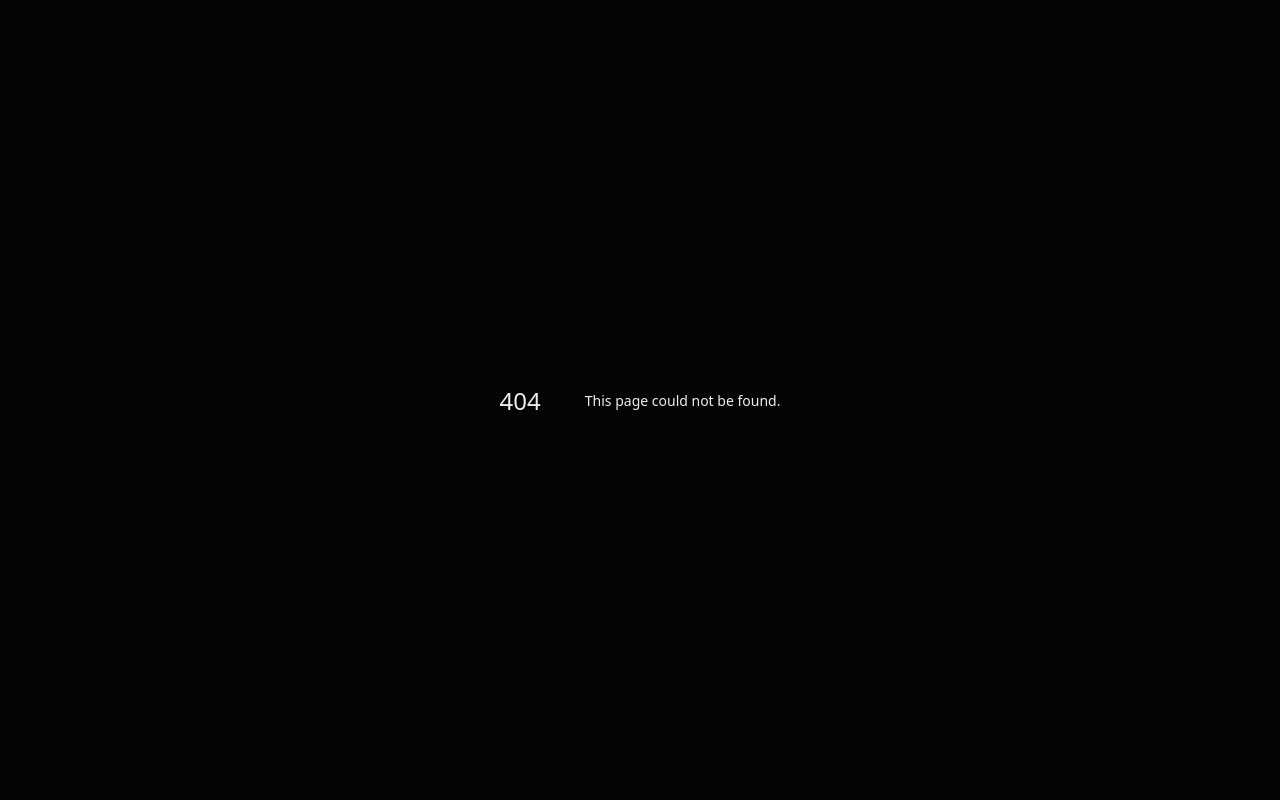
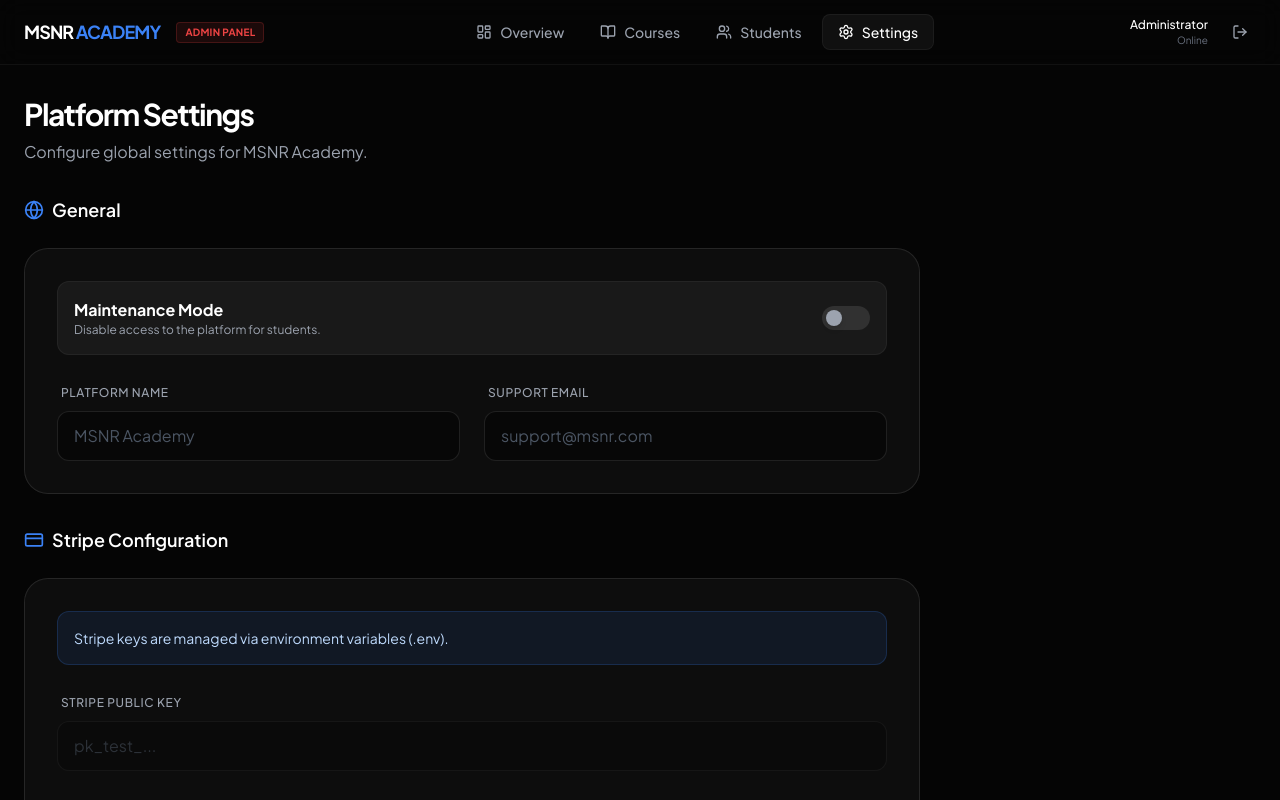
Before and after one commit to AlexiRn3/msnr-academy, a Next.js app: page /admin/settings in a window 1280 px wide. Before the commit this address had no page. Shown: the top 800 px of the page. Built offline with nearby package versions, Linux system fonts and the light colour scheme.

Commit message:
add admin pages

```diff
--- a/app/admin/courses/page.tsx
+++ b/app/admin/courses/page.tsx
@@ -1,48 +1,86 @@
-// Fichier: app/admin/courses/page.tsx
+// File: app/admin/courses/page.tsx
 import Link from "next/link";
-import { Plus } from "lucide-react";
-import { prisma } from "@/lib/db"; // On créera ce fichier juste après
+import { Plus, MoreVertical, Edit, Trash } from "lucide-react";
+import { prisma } from "@/lib/db";
 
-export default async function CoursesPage() {
-  // On récupère les cours depuis la base de données (Server Component)
+export default async function AdminCoursesPage() {
+  // Fetch courses from the database
   const courses = await prisma.course.findMany({
-    orderBy: { createdAt: 'desc' }
+    orderBy: { createdAt: 'desc' },
+    include: {
+      _count: {
+        select: { purchases: true, modules: true }
+      }
+    }
   });
 
   return (
-    <div className="space-y-6">
+    <div className="space-y-8 pb-20">
+
       <div className="flex items-center justify-between">
-        <h2 className="text-2xl font-bold text-white">Mes Formations</h2>
+        <div className="space-y-1">
+          <h1 className="text-3xl font-bold tracking-tighter text-white">Courses Management</h1>
+          <p className="text-gray-400">Create, edit, and manage your training programs.</p>
+        </div>
         <Link href="/admin/courses/new">
-          <button className="flex items-center gap-2 px-4 py-2 bg-primary hover:bg-blue-600 text-white font-medium rounded-lg transition-all">
+          <button className="flex items-center gap-2 px-5 py-2.5 bg-blue-600 hover:bg-blue-500 text-white font-bold rounded-xl transition-all shadow-[0_0_20px_-5px_rgba(59,130,246,0.4)]">
             <Plus className="w-4 h-4" />
-            Nouveau Cours
+            New Course
           </button>
         </Link>
       </div>
 
-      {/* Liste des cours */}
+      {/* Courses Grid */}
       <div className="grid grid-cols-1 md:grid-cols-2 lg:grid-cols-3 gap-6">
         {courses.length === 0 ? (
-          <div className="col-span-full text-center py-12 text-gray-500">
-            Aucune formation pour le moment. Créez votre première formation MSNR.
+          <div className="col-span-full flex flex-col items-center justify-center py-20 border border-dashed border-white/10 rounded-3xl bg-white/5">
+            <p className="text-gray-400 mb-4">No courses available yet.</p>
+            <Link href="/admin/courses/new" className="text-blue-500 hover:underline">
+              Create your first course
+            </Link>
           </div>
         ) : (
-          courses.map((course: typeof courses[number]) => (
-            <div key={course.id} className="group p-5 bg-surface border border-white/5 hover:border-primary/50 rounded-xl transition-all cursor-pointer">
-              <h3 className="text-lg font-semibold text-white group-hover:text-primary transition-colors">
-            {course.title}
-              </h3>
-              <p className="text-sm text-gray-400 mt-2 line-clamp-2">
-            {course.description || "Pas de description"}
-              </p>
-              <div className="mt-4 flex items-center justify-between text-xs font-medium">
-            <span className="bg-white/5 px-2 py-1 rounded text-gray-300">
-              {course.price > 0 ? `${course.price} €` : "Gratuit"}
-            </span>
-            <span className={course.isPublished ? "text-green-400" : "text-yellow-500"}>
-              {course.isPublished ? "Publié" : "Brouillon"}
-            </span>
+          courses.map((course) => (
+            <div key={course.id} className="group relative overflow-hidden rounded-3xl border border-white/5 bg-neutral-900/50 backdrop-blur-sm hover:border-white/10 transition-all duration-300">
+
+              {/* Status Badge */}
+              <div className="absolute top-4 left-4 z-10">
+                <span className={`px-3 py-1 text-[10px] font-bold uppercase tracking-wide rounded-full border backdrop-blur-md ${
+                  course.isPublished
+                    ? "bg-green-500/10 text-green-400 border-green-500/20"
+                    : "bg-yellow-500/10 text-yellow-400 border-yellow-500/20"
+                }`}>
+                  {course.isPublished ? "Published" : "Draft"}
+                </span>
+              </div>
+
+              {/* Action Menu (Mockup) */}
+              <button className="absolute top-4 right-4 z-10 p-2 rounded-full bg-black/50 text-white hover:bg-white hover:text-black transition-colors">
+                <MoreVertical className="w-4 h-4" />
+              </button>
+
+              {/* Course Cover Placeholder */}
+              <div className="h-40 w-full bg-gradient-to-b from-white/5 to-transparent" />
+
+              <div className="p-6 space-y-4">
+                <div>
+                  <h3 className="text-xl font-bold text-white mb-1 line-clamp-1">{course.title}</h3>
+                  <div className="flex items-center gap-4 text-xs text-gray-500">
+                    <span>{course._count.modules} Modules</span>
+                    <span>{course._count.purchases} Students</span>
+                  </div>
+                </div>
+
+                <div className="flex items-center justify-between pt-4 border-t border-white/5">
+                  <span className="text-lg font-bold text-white">
+                    {course.price > 0 ? `€${course.price}` : "Free"}
+                  </span>
+                  <Link href={`/admin/courses/${course.id}`}>
+                    <button className="flex items-center gap-2 px-4 py-2 bg-white/5 hover:bg-white/10 text-white text-xs font-bold rounded-lg transition-colors border border-white/5">
+                      <Edit className="w-3 h-3" /> Edit
+                    </button>
+                  </Link>
+                </div>
               </div>
             </div>
           ))
--- /dev/null
+++ b/app/admin/settings/page.tsx
@@ -0,0 +1,81 @@
+// File: app/admin/settings/page.tsx
+"use client";
+import { Save, CreditCard, Lock, Globe } from "lucide-react";
+
+export default function AdminSettingsPage() {
+  return (
+    <div className="max-w-4xl space-y-8 pb-20">
+
+      <div className="flex flex-col gap-2">
+        <h1 className="text-3xl font-bold tracking-tighter text-white">Platform Settings</h1>
+        <p className="text-gray-400">Configure global settings for MSNR Academy.</p>
+      </div>
+
+      {/* General Settings */}
+      <section className="space-y-6">
+        <h2 className="text-lg font-semibold text-white flex items-center gap-2">
+          <Globe className="w-5 h-5 text-blue-500" /> General
+        </h2>
+        <div className="p-8 rounded-3xl border border-white/10 bg-neutral-900/50 backdrop-blur-sm space-y-6">
+          <div className="flex items-center justify-between p-4 rounded-xl border border-white/5 bg-white/5">
+             <div>
+                <h3 className="text-white font-bold">Maintenance Mode</h3>
+                <p className="text-xs text-gray-400">Disable access to the platform for students.</p>
+             </div>
+             <ToggleSwitch />
+          </div>
+
+          <div className="grid gap-6 md:grid-cols-2">
+             <InputGroup label="Platform Name" placeholder="MSNR Academy" />
+             <InputGroup label="Support Email" placeholder="support@msnr.com" />
+          </div>
+        </div>
+      </section>
+
+      {/* Payment Settings */}
+      <section className="space-y-6">
+        <h2 className="text-lg font-semibold text-white flex items-center gap-2">
+          <CreditCard className="w-5 h-5 text-blue-500" /> Stripe Configuration
+        </h2>
+        <div className="p-8 rounded-3xl border border-white/10 bg-neutral-900/50 backdrop-blur-sm space-y-6">
+          <div className="p-4 rounded-xl bg-blue-500/10 border border-blue-500/20 text-blue-200 text-sm mb-4">
+             Stripe keys are managed via environment variables (.env).
+          </div>
+          <div className="grid gap-6">
+             <InputGroup label="Stripe Public Key" placeholder="pk_test_..." disabled />
+             <InputGroup label="Stripe Secret Key" placeholder="sk_test_..." disabled type="password" />
+          </div>
+        </div>
+      </section>
+
+      <div className="flex justify-end pt-4">
+        <button className="flex items-center gap-2 px-8 py-3 bg-white text-black font-bold rounded-xl hover:bg-gray-200 transition-all">
+            <Save className="w-4 h-4" /> Save Changes
+        </button>
+      </div>
+
+    </div>
+  );
+}
+
+function InputGroup({ label, placeholder, type = "text", disabled = false }: any) {
+  return (
+    <div className="space-y-2">
+      <label className="text-xs font-medium text-gray-400 uppercase tracking-wider ml-1">{label}</label>
+      <input
+        type={type}
+        disabled={disabled}
+        placeholder={placeholder}
+        className="w-full bg-black/40 border border-white/10 text-white rounded-xl py-3 px-4 focus:outline-none focus:ring-2 focus:ring-blue-500/50 focus:border-blue-500/50 transition-all placeholder:text-gray-600 disabled:opacity-50 disabled:cursor-not-allowed"
+      />
+    </div>
+  );
+}
+
+function ToggleSwitch() {
+    return (
+        <div className="w-12 h-6 bg-white/10 rounded-full p-1 cursor-pointer transition-colors hover:bg-white/20">
+            <div className="w-4 h-4 bg-gray-400 rounded-full shadow-md transform transition-transform"></div>
+        </div>
+    )
+}
--- /dev/null
+++ b/app/admin/users/page.tsx
@@ -0,0 +1,89 @@
+// File: app/admin/users/page.tsx
+import { prisma } from "@/lib/db";
+import { Search, Mail, Shield, Calendar } from "lucide-react";
+
+export default async function AdminUsersPage() {
+  const users = await prisma.user.findMany({
+    orderBy: { createdAt: 'desc' },
+    take: 50 // Limit to 50 for now
+  });
+
+  return (
+    <div className="space-y-8 pb-20">
+
+      <div className="flex items-center justify-between">
+        <div className="space-y-1">
+          <h1 className="text-3xl font-bold tracking-tighter text-white">Students & Users</h1>
+          <p className="text-gray-400">Manage user access and permissions.</p>
+        </div>
+        <div className="relative">
+            <Search className="absolute left-3 top-1/2 -translate-y-1/2 w-4 h-4 text-gray-500" />
+            <input
+                type="text"
+                placeholder="Search email..."
+                className="pl-10 pr-4 py-2 bg-white/5 border border-white/10 rounded-xl text-sm text-white focus:outline-none focus:border-blue-500/50 transition-all w-64"
+            />
+        </div>
+      </div>
+
+      <div className="rounded-3xl border border-white/5 bg-neutral-900/50 backdrop-blur-sm overflow-hidden">
+        <div className="overflow-x-auto">
+          <table className="w-full text-left text-sm text-gray-400">
+            <thead className="bg-white/5 text-gray-200 uppercase font-bold text-xs">
+              <tr>
+                <th className="px-6 py-4">User</th>
+                <th className="px-6 py-4">Role</th>
+                <th className="px-6 py-4">Joined Date</th>
+                <th className="px-6 py-4 text-right">Actions</th>
+              </tr>
+            </thead>
+            <tbody className="divide-y divide-white/5">
+              {users.map((user) => (
+                <tr key={user.id} className="hover:bg-white/5 transition-colors">
+                  <td className="px-6 py-4">
+                    <div className="flex items-center gap-3">
+                      <div className="w-8 h-8 rounded-full bg-gradient-to-br from-blue-900 to-slate-900 flex items-center justify-center text-xs font-bold text-white border border-white/10">
+                        {user.email[0].toUpperCase()}
+                      </div>
+                      <div className="flex flex-col">
+                        <span className="text-white font-medium">{user.name || "No Name"}</span>
+                        <span className="text-xs flex items-center gap-1">
+                           <Mail className="w-3 h-3" /> {user.email}
+                        </span>
+                      </div>
+                    </div>
+                  </td>
+                  <td className="px-6 py-4">
+                    <span className={`inline-flex items-center gap-1.5 px-2.5 py-1 rounded-full text-xs font-bold border ${
+                      user.role === "ADMIN"
+                        ? "bg-red-500/10 text-red-400 border-red-500/20"
+                        : "bg-blue-500/10 text-blue-400 border-blue-500/20"
+                    }`}>
+                      {user.role === "ADMIN" && <Shield className="w-3 h-3" />}
+                      {user.role}
+                    </span>
+                  </td>
+                  <td className="px-6 py-4">
+                    <div className="flex items-center gap-2">
+                        <Calendar className="w-3 h-3" />
+                        {new Date(user.createdAt).toLocaleDateString('en-US', {
+                            year: 'numeric',
+                            month: 'short',
+                            day: 'numeric'
+                        })}
+                    </div>
+                  </td>
+                  <td className="px-6 py-4 text-right">
+                    <button className="text-blue-400 hover:text-white transition-colors font-medium text-xs">
+                      Manage
+                    </button>
+                  </td>
+                </tr>
+              ))}
+            </tbody>
+          </table>
+        </div>
+      </div>
+    </div>
+  );
+}
```
